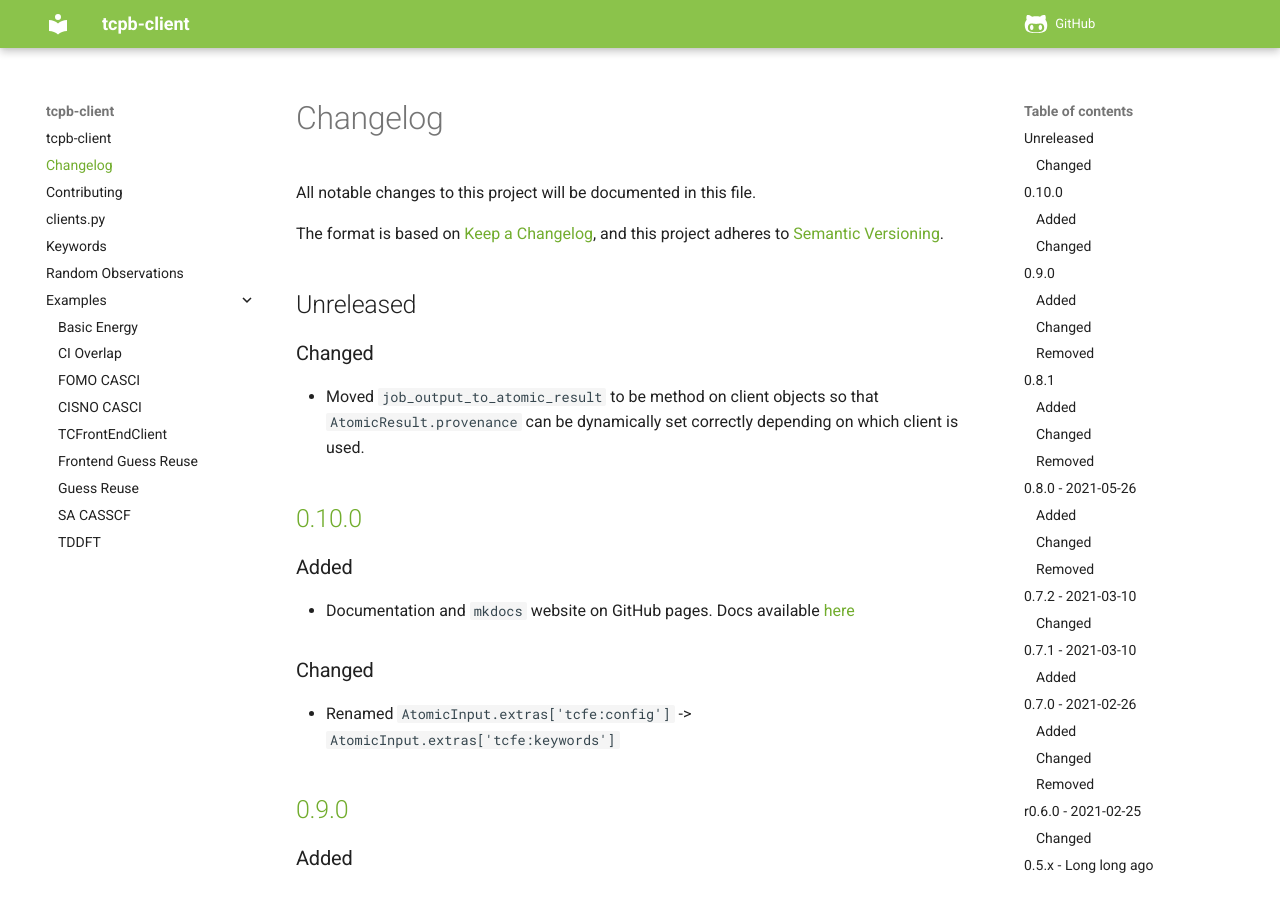
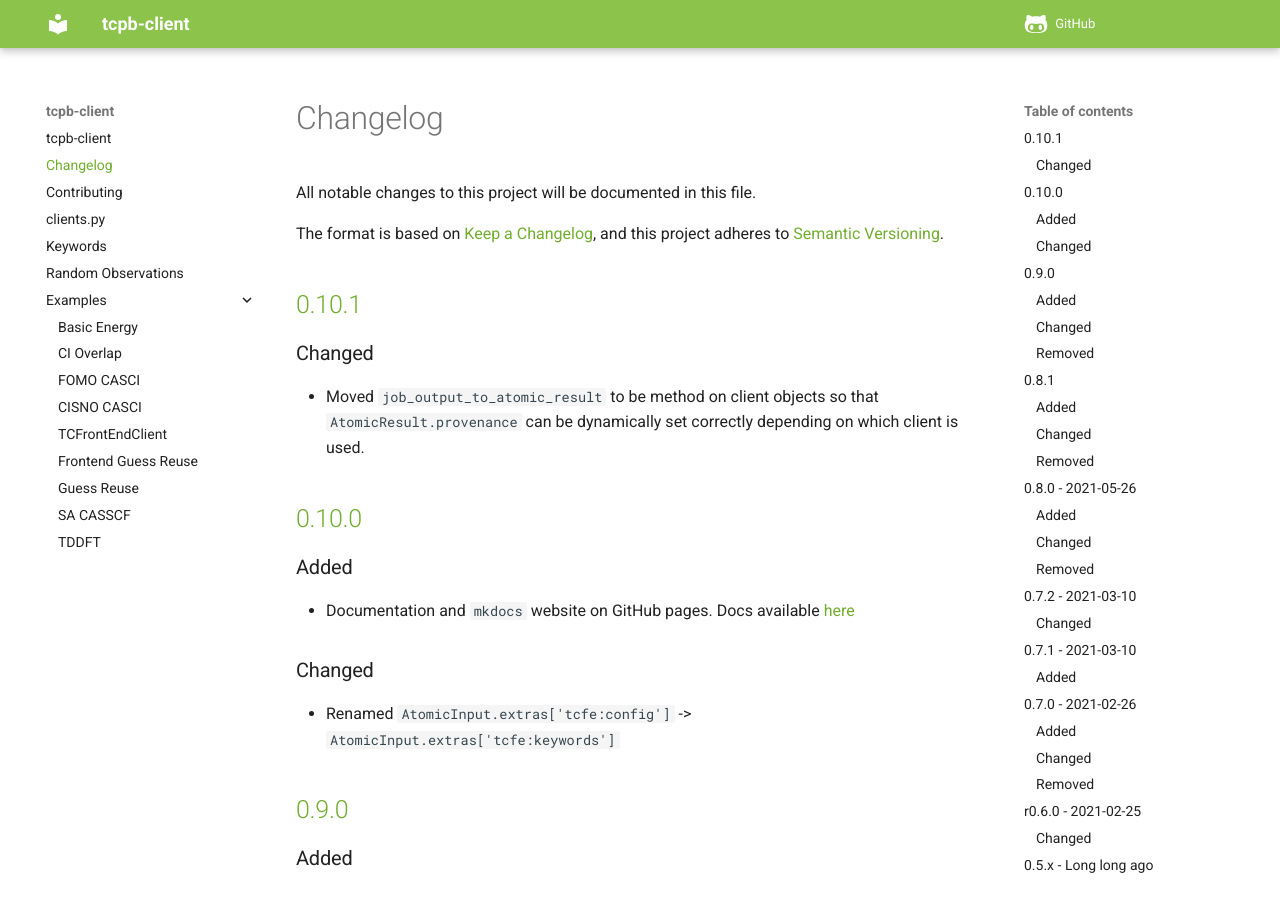
Before and after one commit to mtzgroup/tcpb-client, an MkDocs documentation site: the page built from docs/CHANGELOG.md, in a window 1280 px wide and 900 px high. Built offline with MkDocs 1.6.1 and Material for MkDocs 9.7.7, drawn with Linux system fonts in a browser that asks for light colours; comment, search, counter and statistics services are not loaded.

Commit message:
Bump Version. Update CHANGELOG

```diff
--- a/docs/CHANGELOG.md
+++ b/docs/CHANGELOG.md
@@ -4,7 +4,7 @@
 
 The format is based on [Keep a Changelog](https://keepachangelog.com/en/1.0.0/), and this project adheres to [Semantic Versioning](https://semver.org/spec/v2.0.0.html).
 
-## Unreleased
+## [0.10.1]
 
 ### Changed
 
@@ -120,7 +120,8 @@
 
 - All of Stefan's original code.
 
-[unreleased]: https://github.com/mtzgroup/tcpb-client/compare/0.10.0...HEAD
+[unreleased]: https://github.com/mtzgroup/tcpb-client/compare/0.10.1...HEAD
+[0.10.1]: https://github.com/mtzgroup/tcpb-client/releases/tag/0.10.1
 [0.10.0]: https://github.com/mtzgroup/tcpb-client/releases/tag/0.10.0
 [0.9.0]: https://github.com/mtzgroup/tcpb-client/releases/tag/0.9.0
 [0.8.1]: https://github.com/mtzgroup/tcpb-client/releases/tag/0.8.1
--- a/tcpb/__init__.py
+++ b/tcpb/__init__.py
@@ -2,4 +2,4 @@
 
 from .clients import TCFrontEndClient, TCProtobufClient  # noqa
 
-__version__ = "0.10.0"
+__version__ = "0.10.1"
```
